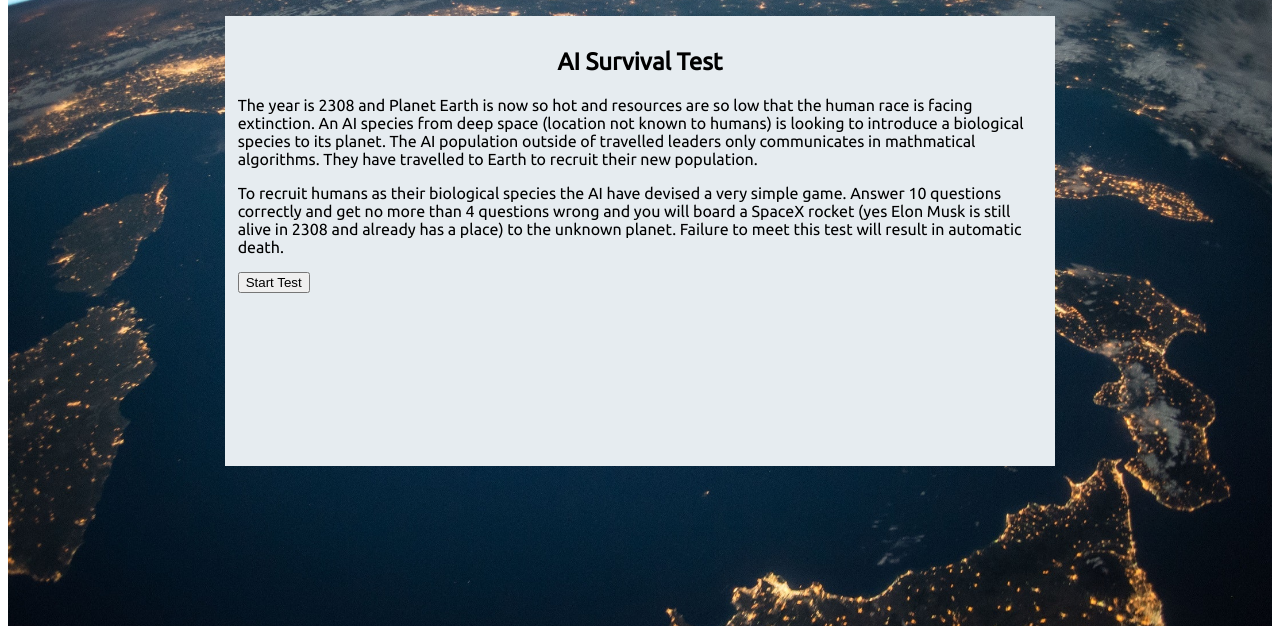
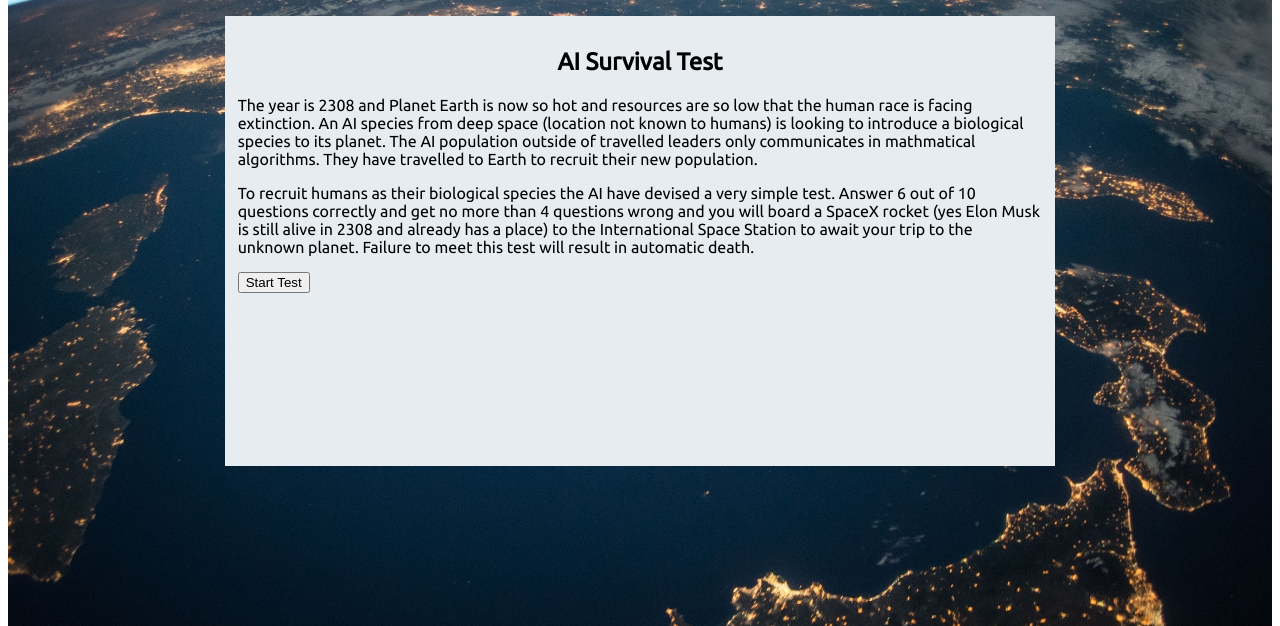
Before and after one commit to LADCode2021/pp2-planet-extinction-survival, a plain HTML site: page index.html in a window 1280 px wide. Shown: the part 204-830 px from the top of the page. Drawn offline with Linux system fonts and the light colour scheme.

Commit message:
Update p text content for intro text

```diff
--- a/index.html
+++ b/index.html
@@ -29,23 +29,17 @@
 
                 <div id="intro-text">
                     <p class="intro">The year is 2308 and Planet Earth is now so hot and resources are so low that the
-                        human race is
-                        facing extinction.
-                        An AI species from deep space (location not known to humans) is looking to introduce a
-                        biological
-                        species to its planet.
-                        The AI population outside of travelled leaders only communicates in mathmatical algorithms. They
-                        have travelled to Earth
-                        to recruit their new population.
+                        human race is facing extinction. An AI species from deep space (location not known to humans) is
+                        looking to introduce a biological species to its planet. The AI population outside of travelled
+                        leaders only communicates in mathmatical algorithms. They have travelled to Earth to recruit
+                        their new population.
                     </p>
 
                     <p class="intro">To recruit humans as their biological species the AI have devised a very simple
-                        game. Answer 10
-                        questions correctly and get
-                        no more than 4 questions wrong and you will board a SpaceX rocket (yes Elon Musk is still alive
-                        in
-                        2308 and already has a place) to the unknown planet.
-                        Failure to meet this test will result in automatic death.
+                        test. Answer 6 out of 10 questions correctly and get no more than 4 questions wrong and you will board a
+                        SpaceX rocket (yes Elon Musk is still alive in 2308 and already has a place) to the International
+                        Space Station to await your trip to the unknown planet. Failure to meet this test will result in
+                        automatic death.
                     </p>
                 </div>
 
```
